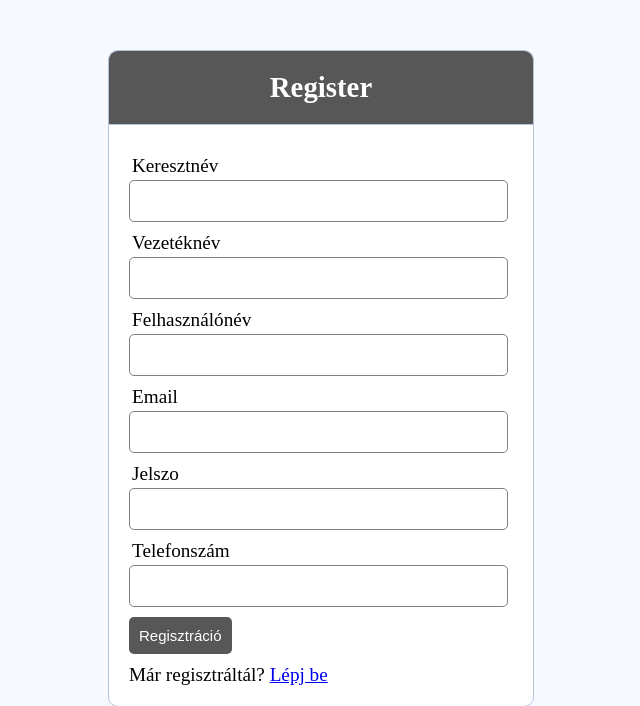
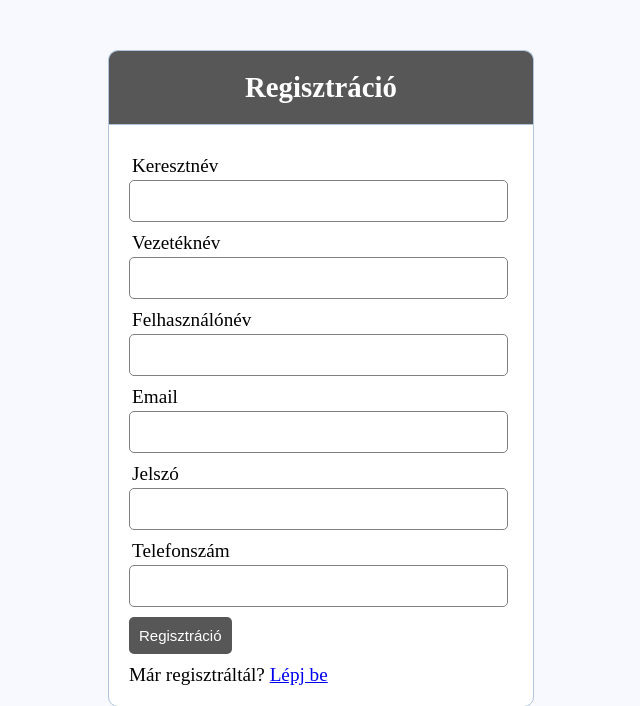
Before and after one commit to markkatona/CineMania, a PHP site: page /content/registration/register.php in a window 1280 px wide. Shown: the top 706 px of the page, without its empty margins (319-959 px from the left). Run offline with PHP 8.4, Linux system fonts and the light colour scheme.

Commit message:
A regisztrációs felület lefordítása.

```diff
--- a/CineMania/content/registration/register.php
+++ b/CineMania/content/registration/register.php
@@ -2,12 +2,12 @@
 <!DOCTYPE html>
 <html>
 <head>
-  <title>Registration system PHP and MySQL</title>
+  <title>Regisztráció</title>
   <link rel="stylesheet" type="text/css" href="style.css">
 </head>
 <body>
   <div class="header">
-  	<h2>Register</h2>
+  	<h2>Regisztráció</h2>
   </div>
 
   <form method="post" action="register.php">
@@ -29,7 +29,7 @@
   	  <input type="email" name="email" value="<?php echo $email; ?>">
   	</div>
   	<div class="input-group">
-  	  <label>Jelszo</label>
+  	  <label>Jelszó</label>
   	  <input type="password" name="password_1">
   	</div>
   	<div class="input-group">
```
